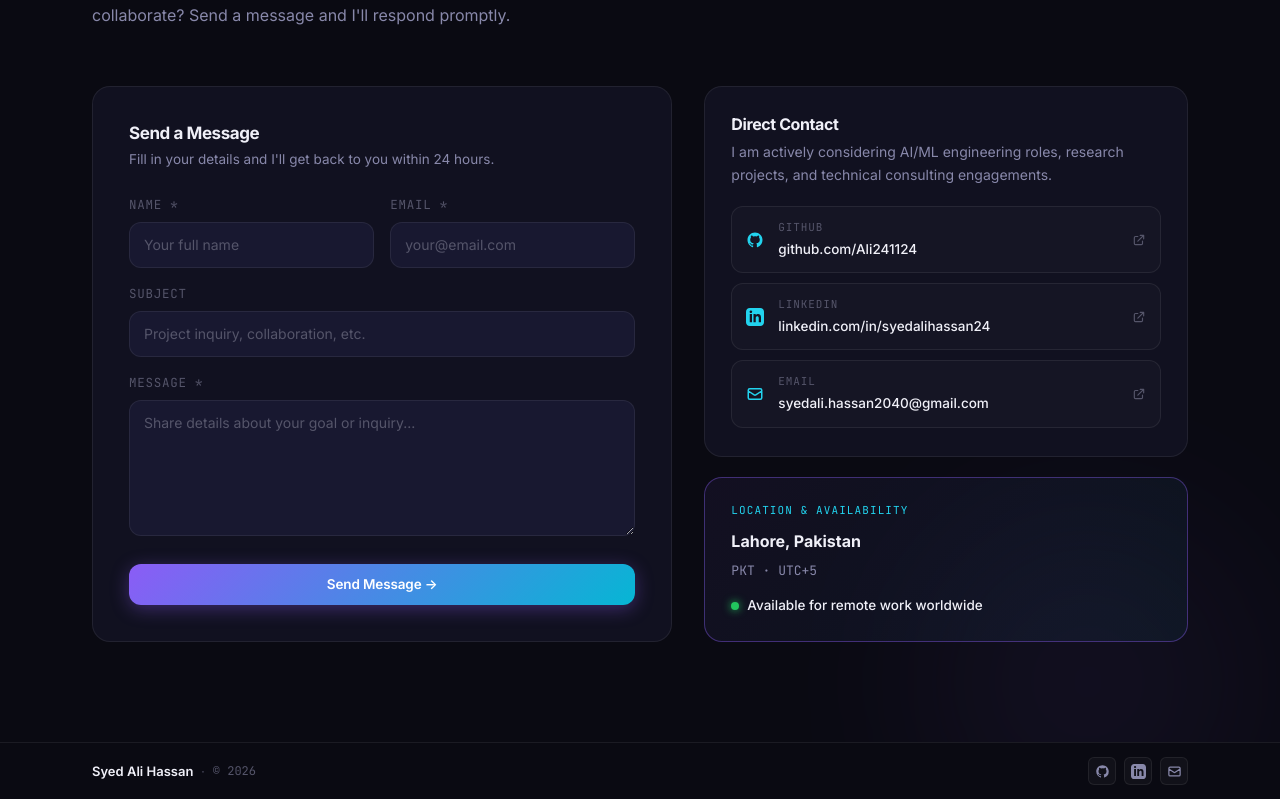
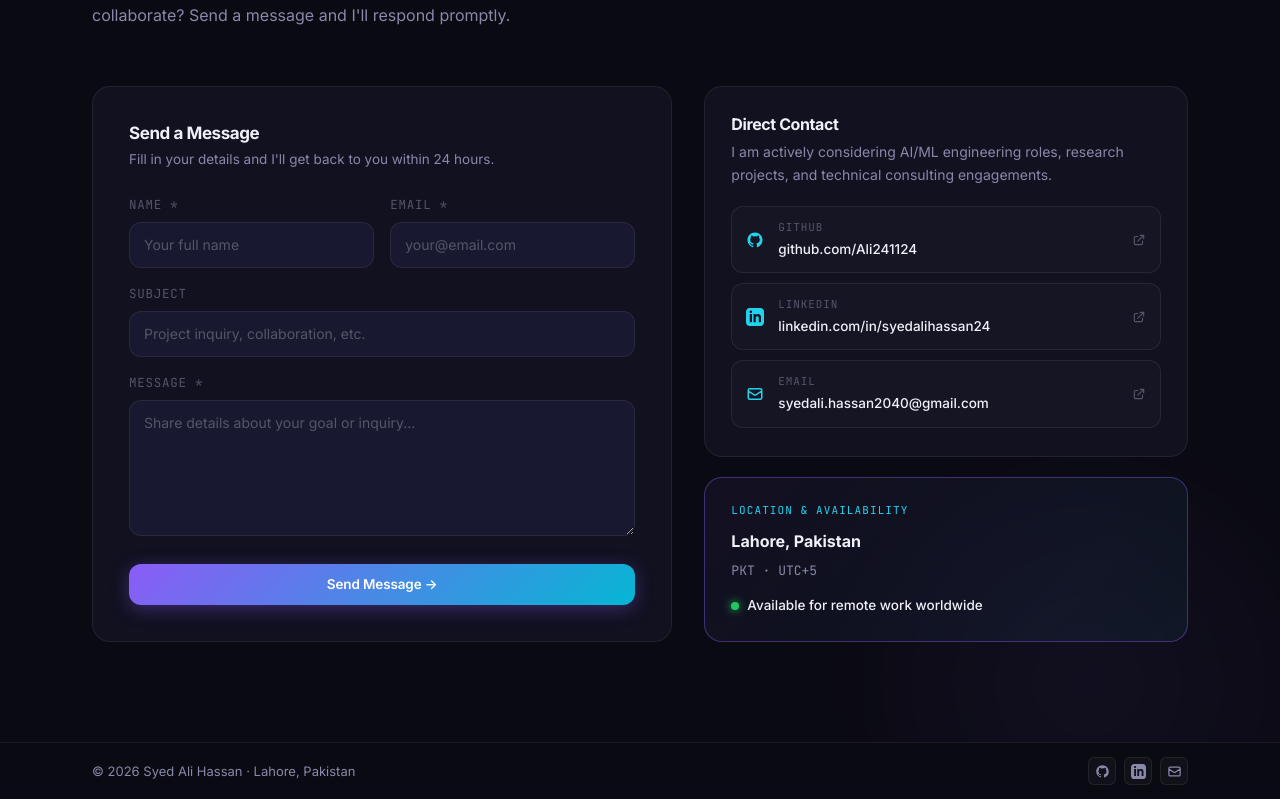
Before and after one commit to Ali241124/Personal-Portfolio, a React (Vite) app in the folder client/: page / in a window 1280 px wide. Shown: the part 6804-7603 px from the top of the page. Built offline with nearby package versions, Linux system fonts and the light colour scheme.

Commit message:
Update footer text

```diff
--- a/client/src/components/Footer.jsx
+++ b/client/src/components/Footer.jsx
@@ -6,7 +6,7 @@ const SOCIALS = [
     href: "https://github.com/Ali241124",
     icon: (
       <svg width="15" height="15" fill="currentColor" viewBox="0 0 24 24">
-        <path fillRule="evenodd" d="M12 2C6.477 2 2 6.484 2 12.017c0 4.425 2.865 8.18 6.839 9.504.5.092.682-.217.682-.483 0-.237-.008-.868-.013-1.703-2.782.605-3.369-1.343-3.369-1.343-.454-1.158-1.11-1.466-1.11-1.466-.908-.62.069-.608.069-.608 1.003.07 1.531 1.032 1.531 1.032.892 1.53 2.341 1.088 2.91.832.092-.647.35-1.088.636-1.338-2.22-.253-4.555-1.113-4.555-4.951 0-1.093.39-1.988 1.029-2.688-.103-.253-.446-1.272.098-2.65 0 0 .84-.27 2.75 1.026A9.564 9.564 0 0112 6.844c.85.004 1.705.115 2.504.337 1.909-1.296 2.747-1.027 2.747-1.027.546 1.379.202 2.398.1 2.651.64.7 1.028 1.595 1.028 2.688 0 3.848-2.339 4.695-4.566 4.943.359.309.678.92.678 1.855 0 1.338-.012 2.419-.012 2.747 0 .268.18.58.688.482A10.019 10.019 0 0022 12.017C22 6.484 17.522 2 12 2z" clipRule="evenodd"/>
+        <path fillRule="evenodd" d="M12 2C6.477 2 2 6.484 2 12.017c0 4.425 2.865 8.18 6.839 9.504.5.092.682-.217.682-.483 0-.237-.008-.868-.013-1.703-2.782.605-3.369-1.343-3.369-1.343-.454-1.158-1.11-1.466-1.11-1.466-.908-.62.069-.608.069-.608 1.003.07 1.531 1.032 1.531 1.032.892 1.53 2.341 1.088 2.91.832.092-.647.35-1.088.636-1.338-2.22-.253-4.555-1.113-4.555-4.951 0-1.093.39-1.988 1.029-2.688-.103-.253-.446-1.272.098-2.65 0 0 .84-.27 2.75 1.026A9.564 9.564 0 0112 6.844c.85.004 1.705.115 2.504.337 1.909-1.296 2.747-1.027 2.747-1.027.546 1.379.202 2.398.1 2.651.64.7 1.028 1.595 1.028 2.688 0 3.848-2.339 4.695-4.566 4.943.359.309.678.92.678 1.855 0 1.338-.012 2.419-.012 2.747 0 .268.18.58.688.482A10.019 10.019 0 0022 12.017C22 6.484 17.522 2 12 2z" clipRule="evenodd" />
       </svg>
     ),
   },
@@ -15,7 +15,7 @@ const SOCIALS = [
     href: "https://www.linkedin.com/in/syedalihassan24",
     icon: (
       <svg width="15" height="15" fill="currentColor" viewBox="0 0 24 24">
-        <path fillRule="evenodd" d="M19 0h-14c-2.761 0-5 2.239-5 5v14c0 2.761 2.239 5 5 5h14c2.762 0 5-2.239 5-5v-14c0-2.761-2.238-5-5-5zm-11 19h-3v-11h3v11zm-1.5-12.268c-.966 0-1.75-.79-1.75-1.764s.784-1.764 1.75-1.764 1.75.79 1.75 1.764-.783 1.764-1.75 1.764zm13.5 12.268h-3v-5.604c0-3.368-4-3.113-4 0v5.604h-3v-11h3v1.765c1.396-2.586 7-2.777 7 2.476v6.759z" clipRule="evenodd"/>
+        <path fillRule="evenodd" d="M19 0h-14c-2.761 0-5 2.239-5 5v14c0 2.761 2.239 5 5 5h14c2.762 0 5-2.239 5-5v-14c0-2.761-2.238-5-5-5zm-11 19h-3v-11h3v11zm-1.5-12.268c-.966 0-1.75-.79-1.75-1.764s.784-1.764 1.75-1.764 1.75.79 1.75 1.764-.783 1.764-1.75 1.764zm13.5 12.268h-3v-5.604c0-3.368-4-3.113-4 0v5.604h-3v-11h3v1.765c1.396-2.586 7-2.777 7 2.476v6.759z" clipRule="evenodd" />
       </svg>
     ),
   },
@@ -24,7 +24,7 @@ const SOCIALS = [
     href: "mailto:syedali.hassan2040@gmail.com",
     icon: (
       <svg width="15" height="15" fill="none" stroke="currentColor" viewBox="0 0 24 24">
-        <path strokeLinecap="round" strokeLinejoin="round" strokeWidth={2} d="M3 8l7.89 5.26a2 2 0 002.22 0L21 8M5 19h14a2 2 0 002-2V7a2 2 0 00-2-2H5a2 2 0 00-2 2v10a2 2 0 002 2z"/>
+        <path strokeLinecap="round" strokeLinejoin="round" strokeWidth={2} d="M3 8l7.89 5.26a2 2 0 002.22 0L21 8M5 19h14a2 2 0 002-2V7a2 2 0 00-2-2H5a2 2 0 00-2 2v10a2 2 0 002 2z" />
       </svg>
     ),
   },
@@ -46,12 +46,8 @@ export default function Footer() {
       }}>
         {/* Brand */}
         <div style={{ display: "flex", alignItems: "center", gap: 8 }}>
-          <span style={{ fontSize: 13, fontWeight: 600, color: "var(--text-1)" }}>
-            Syed Ali Hassan
-          </span>
-          <span style={{ color: "var(--text-3)", fontSize: 12 }}>·</span>
-          <span style={{ fontSize: 12, color: "var(--text-3)", fontFamily: "var(--mono)" }}>
-            © {new Date().getFullYear()}
+          <span style={{ fontSize: 13, color: "var(--text-2)" }}>
+            © {new Date().getFullYear()} Syed Ali Hassan · Lahore, Pakistan
           </span>
         </div>
 
```
